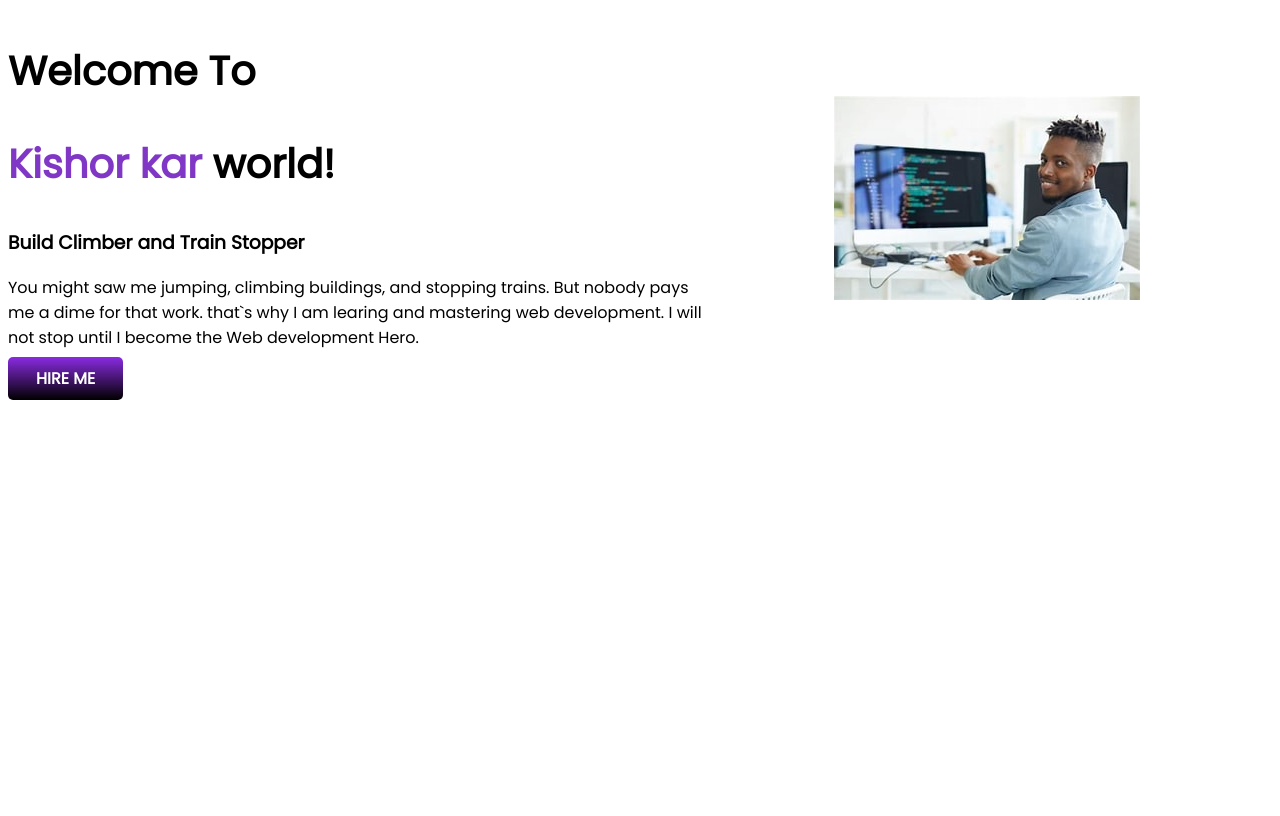
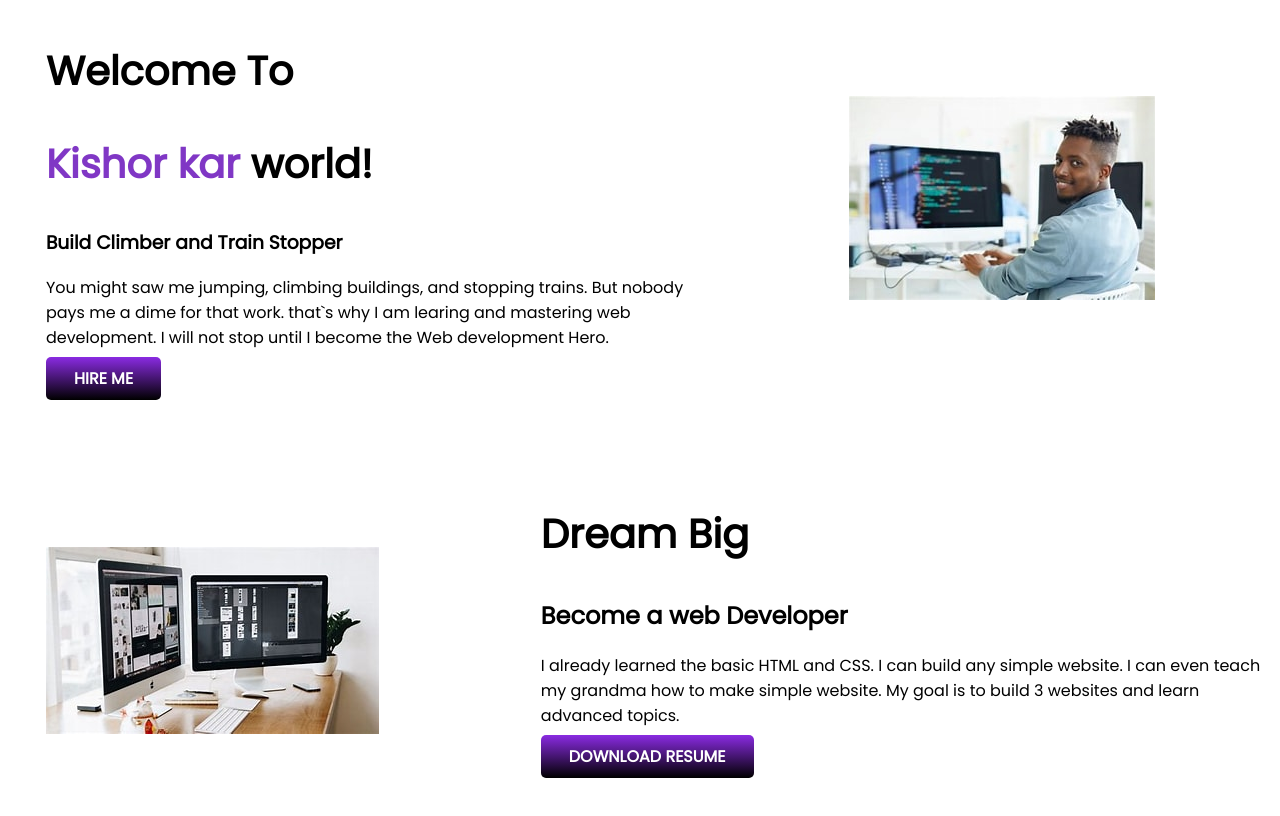
Before and after one commit to Kishorkar/developer-portfolio, a plain HTML site: page index.html in a window 1280 px wide. Drawn offline with Linux system fonts and the light colour scheme.

Commit message:
dream added

```diff
--- a/index.html
+++ b/index.html
@@ -21,12 +21,23 @@
             <p>You might saw me jumping, climbing buildings, and stopping trains. But nobody pays me a dime for that work.
                 that`s why I am learing and mastering web development. I will not stop until I become the Web development
                 Hero.</p>
+                <a class="jip" target="-blank" href="https://github.com/">HIRE ME</a>
+</div>
+<div class="orange">
+            <img src="gop.jpeg" alt=""><br>
+</div>
+</section>
+    <section class="mid-img">
+        <div class="banana">
+            <img src="com.jpeg" alt="">
         </div>
-        <div class="orange">
-            <img src="gop.jpeg" alt="">
+        <div class="mango">
+            <h1>Dream Big</h1>
+            <h2>Become a web Developer</h2>
+            <p>I already learned the basic HTML and CSS. I can build any simple website. I can even teach my grandma how to make simple website. My goal is to build 3 websites and learn advanced topics.</p>
+            <a class="jip" target="-blank" href="">DOWNLOAD RESUME</a>
         </div>
     </section>
-    <a class="jip" target="-blank" href="https://github.com/">HIRE ME</a>
 </body>
 
 </html>
--- a/style.css
+++ b/style.css
@@ -12,11 +12,11 @@ h1 {
 
 section {
     display: flex;
+    margin-bottom: 80px;
 }
-
 .mango {
     width: 80%;
-    padding-left:0%;
+    padding-left:3%;
 }
 
 .orange {
@@ -24,6 +24,7 @@ section {
     padding-top: 7%;
     padding-left: 10%;
 }
+
 .jip{
     text-decoration: none;
     background-image: linear-gradient(blueviolet, black);
@@ -32,3 +33,8 @@ section {
     font-weight: 700;
     border-radius: 5px;
 }
+.banana{
+    width: 50%;
+    padding-top: 6%;
+    padding-left: 3%;
+}
```
